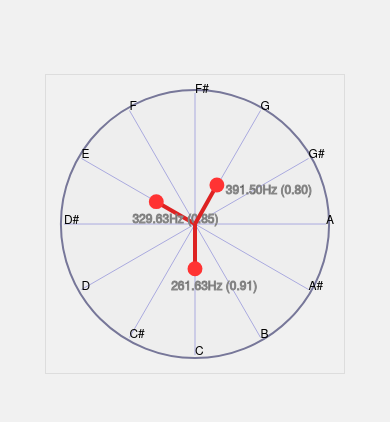
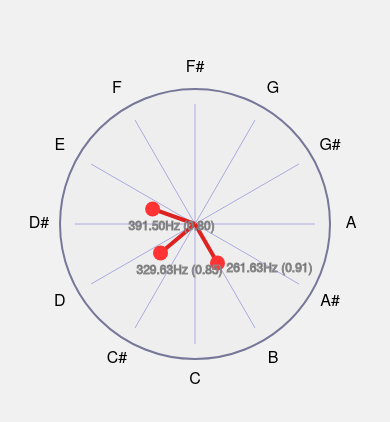
Before and after one commit to ericmok/pitchwheel, a website with bundled scripts: page index.html in a window 390 px wide. Shown: the part 198-620 px from the top of the page. Built offline with nearby package versions, Linux system fonts and the light colour scheme; files whose address does not match are found by name.

Commit message:
Demo with text

```diff
--- a/dist.js
+++ b/dist.js
@@ -466,8 +466,8 @@ Control.prototype.display = function(angle, magnitude, text) {
 
   //console.log('mag: ' + magnitude);
   //console.log('width: ' + this.ctx.width);
-  var x = Math.cos(angle);// * (this.ctx.width / 8);
-  var y = Math.sin(angle);// * (this.ctx.width / 8);
+  var x = Math.cos(angle / 3 * 2);// * (this.ctx.width / 8);
+  var y = Math.sin(angle / 3 * 2);// * (this.ctx.width / 8);
 
   //console.log('draw x: ' + x);
   //console.log('draw y: ' + y);
@@ -671,15 +671,18 @@ PitchClock.prototype.renderTemperamentGuides = function() {
     var temp = document.createElementNS('http://www.w3.org/2000/svg', 'line');
     temp.setAttribute('x1', '50%');
     temp.setAttribute('y1', '50%');
-    var tempX = (44*Math.cos(i / TEMPERAMENT * 2 * Math.PI) + 50);
-    var tempY = (44*Math.sin(i / TEMPERAMENT * 2 * Math.PI) + 50);
+    var tempX = (40*Math.cos(i / TEMPERAMENT * 2 * Math.PI) + 50);
+    var tempY = (40*Math.sin(i / TEMPERAMENT * 2 * Math.PI) + 50);
     temp.setAttribute('x2', tempX + '%');
     temp.setAttribute('y2', tempY + '%');
     temp.setAttribute('stroke', '#AAAADF');
 
     var annotation = document.createElementNS('http://www.w3.org/2000/svg', 'text');
-    annotation.setAttribute('x', tempX + '%');
-    annotation.setAttribute('y', tempY + '%');
+    annotation.setAttribute('x', (1.3*(tempX-50) + 50) + '%');
+    annotation.setAttribute('y', (1.3*(tempY-50) + 50) + '%');
+    annotation.setAttribute('text-anchor', 'middle');
+    annotation.setAttribute('alignment-baseline', 'middle');
+    annotation.setAttribute('font-size', '16');
     annotation.innerHTML = this.temperamentNames[i];
 
     tempGroup.appendChild(temp);
--- a/index.html
+++ b/index.html
@@ -58,7 +58,7 @@
                 <div id="deviceready">
 
                     <div style="width: 300px; height: 300px;">
-                      <svg height="100%" width="100%" style="border: solid 1px #DDD; overflow: visible;" id="spinner">
+                      <svg height="100%" width="100%" style="overflow: visible;" id="spinner">
                       </svg>
                       <paper-fab icon="av:volume-up" onClick="pc.toggle()"></paper-fab>
                     </div>
```
Also changed, not shown: js/pitchclock.js (+7 -4 lines).
